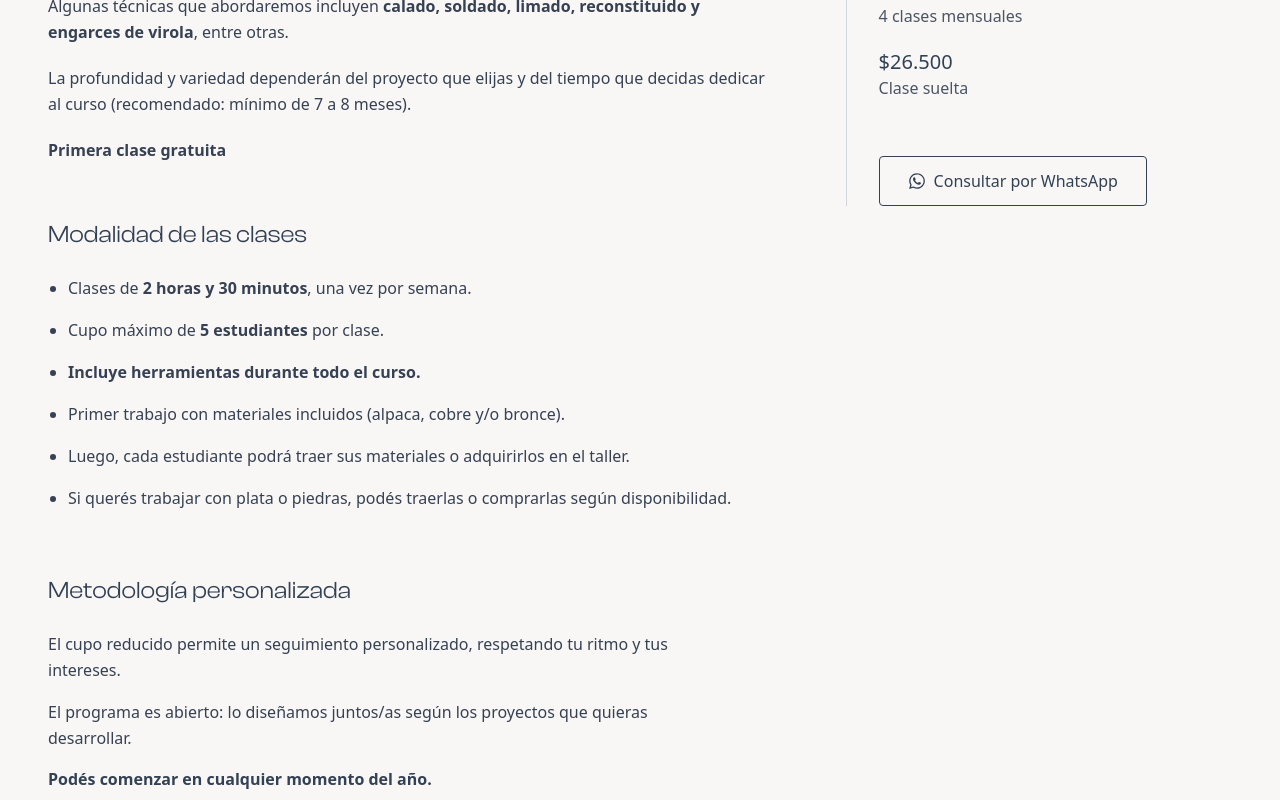
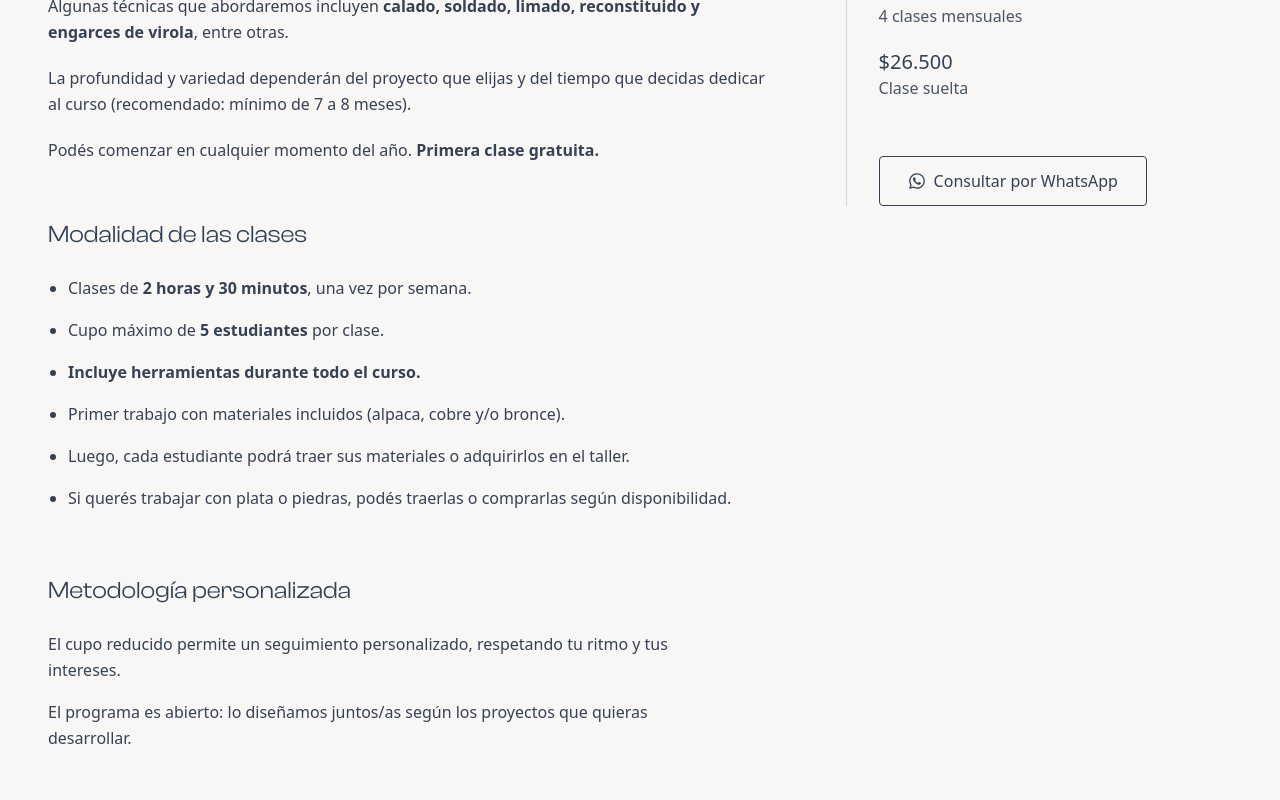
Before and after one commit to MarianoReyG/atelierdejoyeria, a React (Vite) app in the folder frontend/: page /cursos/taller-inicial in a window 1280 px wide. Shown: the part 940-1740 px from the top of the page. Built offline with nearby package versions, Linux system fonts and the light colour scheme.

Commit message:
initial course info

```diff
--- a/frontend/src/pages/CoursesDetails/InitialCourseDetail.jsx
+++ b/frontend/src/pages/CoursesDetails/InitialCourseDetail.jsx
@@ -38,7 +38,8 @@ function InitialCourseDetail() {
                 7 a 8 meses).
               </p>
               <p>
-                <strong>Primera clase gratuita</strong>
+                Podés comenzar en cualquier momento del año.{" "}
+                <strong>Primera clase gratuita.</strong>
               </p>
             </section>
 
@@ -91,10 +92,6 @@ function InitialCourseDetail() {
               <p className="mt-4 text-gray-700 leading-relaxed">
                 El programa es abierto: lo diseñamos juntos/as según los
                 proyectos que quieras desarrollar.
-              </p>
-
-              <p className="mt-4 font-bold">
-                Podés comenzar en cualquier momento del año.
               </p>
             </section>
 
```
